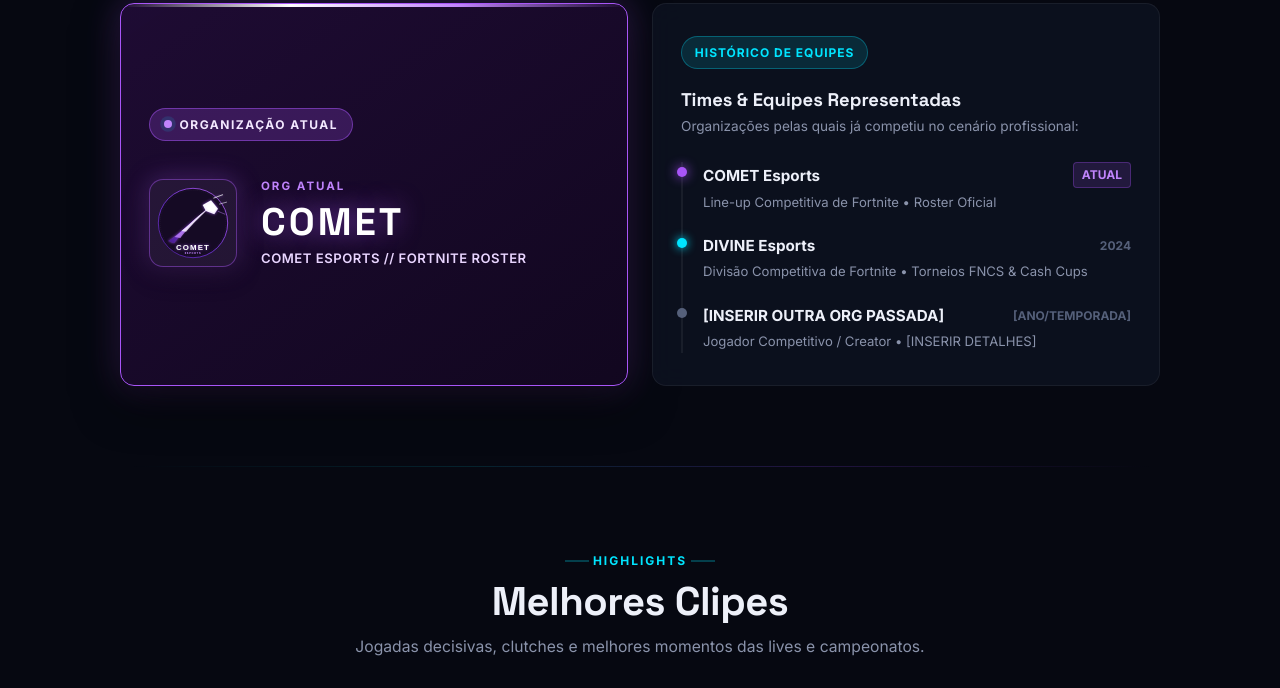
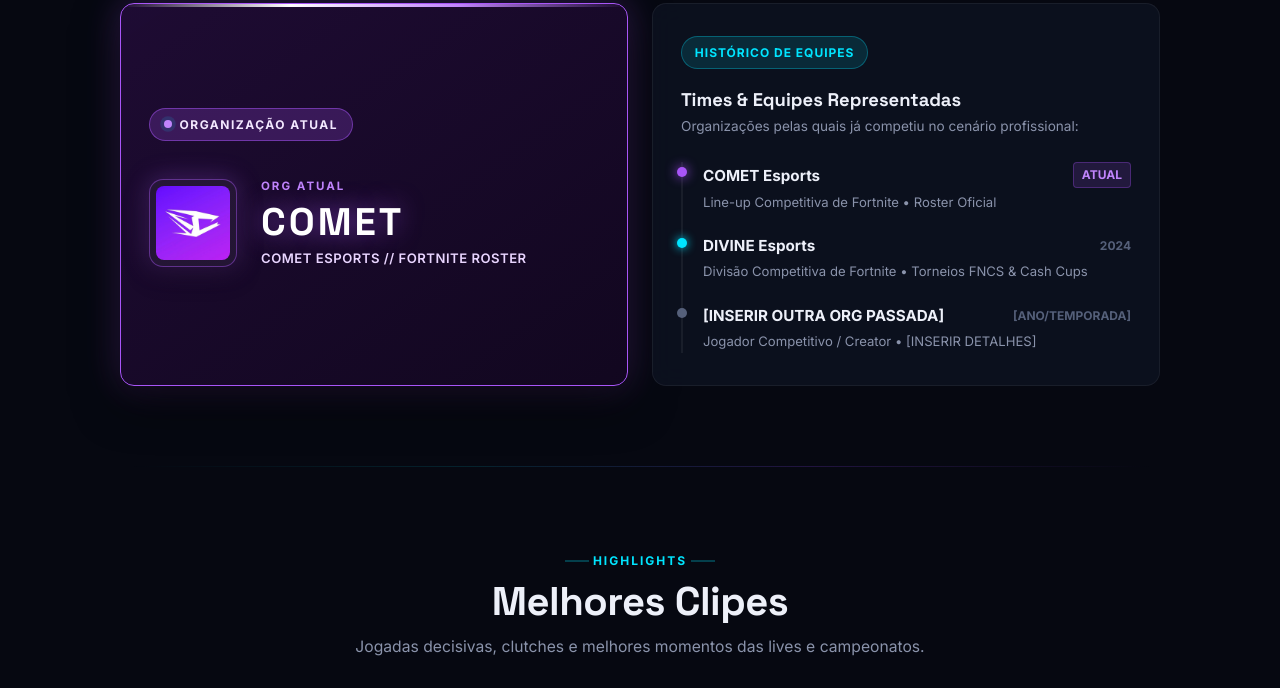
Before and after one commit to gabrielborges121409-sudo/ctcxsz-media-kit, a plain HTML site: page index.html in a window 1280 px wide. Shown: the part 2253-2941 px from the top of the page. Drawn offline with Linux system fonts and the light colour scheme.

Commit message:
Update org image

```diff
--- a/index.html
+++ b/index.html
@@ -277,7 +277,7 @@
 
             <div class="comet-clean-display">
               <div class="comet-logo-wrap">
-                <img src="assets/comet_logo.svg" alt="Logo Oficial COMET Esports" class="comet-logo-img">
+                <img src="assets/org_atual.jpg" alt="Logo da organização atual" class="comet-logo-img">
               </div>
               <div class="comet-info-wrap">
                 <span class="comet-org-tag">ORG ATUAL</span>
--- a/style.css
+++ b/style.css
@@ -551,7 +551,8 @@ body::after {
 .comet-logo-img {
   width: 100%;
   height: 100%;
-  object-fit: contain;
+  object-fit: cover;
+  border-radius: calc(var(--radius-md) - 6px);
 }
 
 .comet-info-wrap {
```
Also changed, not shown: assets/org_atual.jpg (added).
